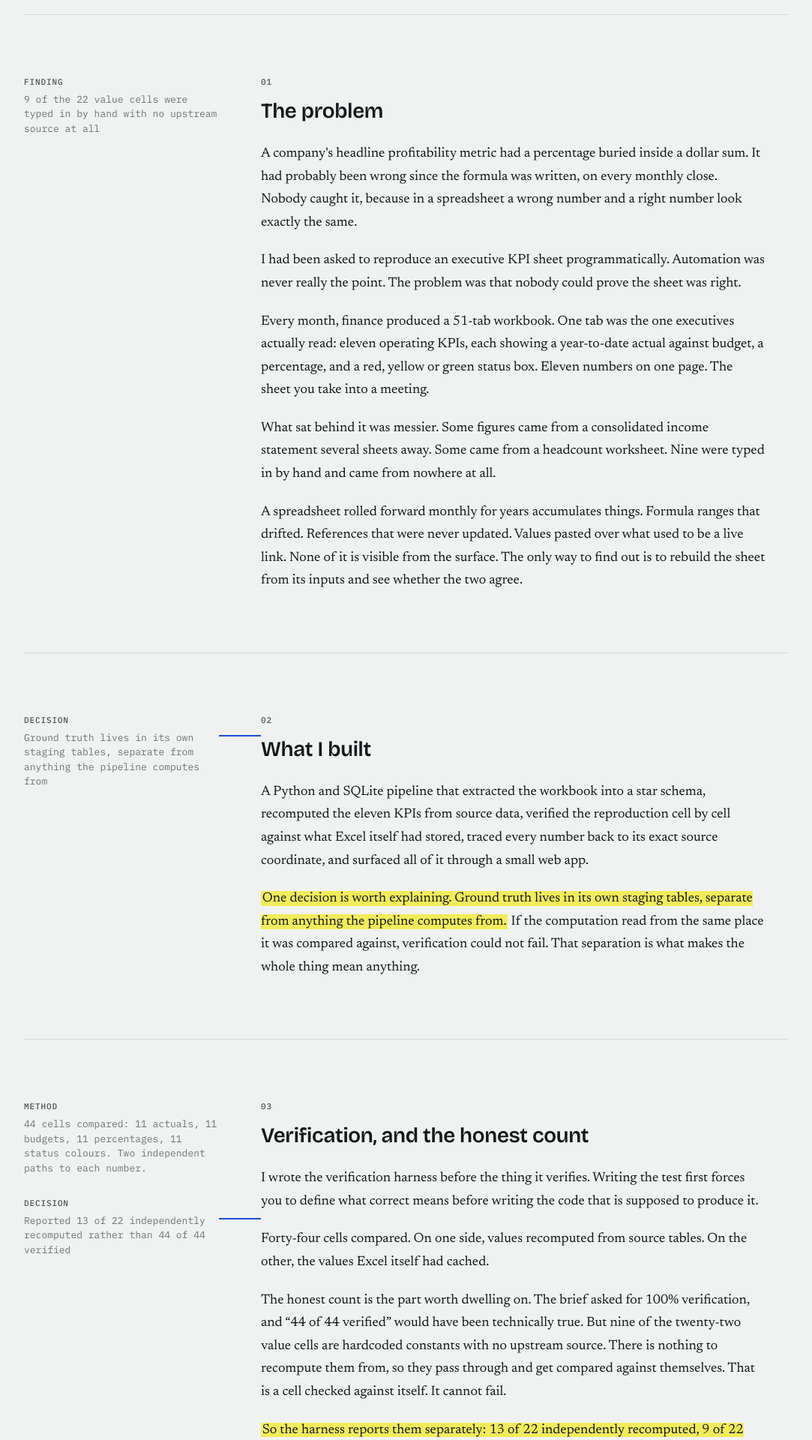
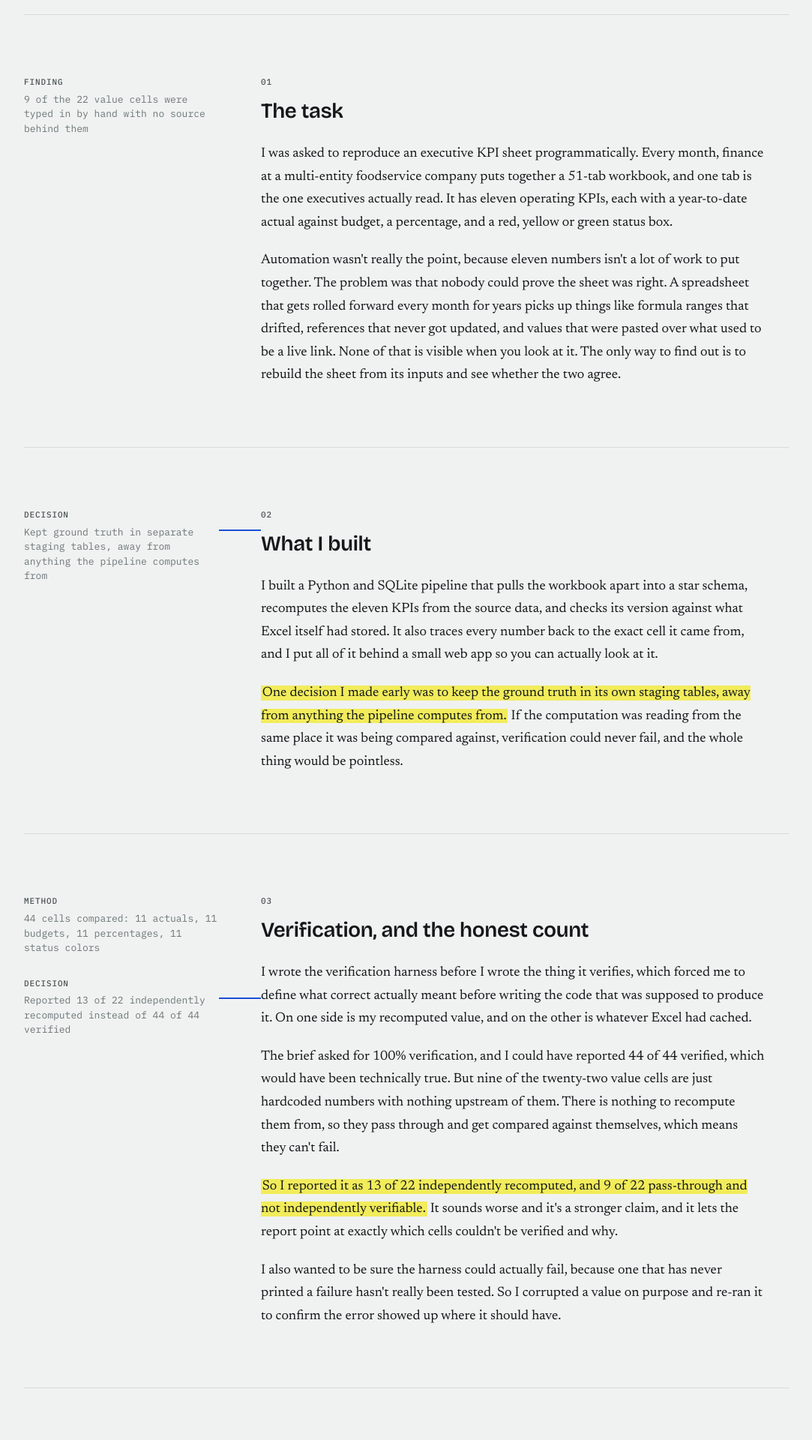
Before and after one commit to vikramiyer73-spec/vikram-site, a Next.js app: page /work/kpi-audit in a window 1280 px wide. Shown: the part 640-2560 px from the top of the page at 75% size, without its empty margins (98-1181 px from the left). Built offline with nearby package versions, Linux system fonts and the light colour scheme.

Commit message:
Change KPI case study

```diff
--- a/src/app/work/kpi-audit/page.js
+++ b/src/app/work/kpi-audit/page.js
@@ -3,7 +3,7 @@ import { CaseStudyHeader, Step } from "@/components/CaseStudy";
 export const metadata = {
   title: "Rebuilding an executive KPI sheet — Vikram Iyer",
   description:
-    "A company's headline profitability metric had a percentage buried inside a dollar sum. Nobody had caught it, because in a spreadsheet a wrong number looks exactly like a right one.",
+    "Reproducing a monthly executive KPI sheet from its source data to find out whether it was right.",
 };
 
 export default function KpiAudit() {
@@ -13,7 +13,7 @@ export default function KpiAudit() {
         number="02"
         kind="Product"
         title="Rebuilding an Executive KPI Sheet to Find Out If It Was Right"
-        dek="The headline profitability metric had a percentage buried inside a dollar sum. It had probably been wrong since the formula was written."
+        dek="Reproducing a monthly executive KPI sheet from its source data, and what turned up once I could actually check it."
         meta={[
           ["Role", "Solo build"],
           ["Client", "A multi-entity foodservice company"],
@@ -24,43 +24,30 @@ export default function KpiAudit() {
 
       <Step
         number="01"
-        title="The problem"
+        title="The task"
         annotations={[
           {
             type: "FINDING",
-            text: "9 of the 22 value cells were typed in by hand with no upstream source at all",
+            text: "9 of the 22 value cells were typed in by hand with no source behind them",
           },
         ]}
       >
         <p>
-          A company&apos;s headline profitability metric had a percentage buried
-          inside a dollar sum. It had probably been wrong since the formula was
-          written, on every monthly close. Nobody caught it, because in a
-          spreadsheet a wrong number and a right number look exactly the same.
+          I was asked to reproduce an executive KPI sheet programmatically. Every
+          month, finance at a multi-entity foodservice company puts together a
+          51-tab workbook, and one tab is the one executives actually read. It
+          has eleven operating KPIs, each with a year-to-date actual against
+          budget, a percentage, and a red, yellow or green status box.
         </p>
         <p>
-          I had been asked to reproduce an executive KPI sheet programmatically.
-          Automation was never really the point. The problem was that nobody
-          could prove the sheet was right.
-        </p>
-        <p>
-          Every month, finance produced a 51-tab workbook. One tab was the one
-          executives actually read: eleven operating KPIs, each showing a
-          year-to-date actual against budget, a percentage, and a red, yellow or
-          green status box. Eleven numbers on one page. The sheet you take into a
-          meeting.
-        </p>
-        <p>
-          What sat behind it was messier. Some figures came from a consolidated
-          income statement several sheets away. Some came from a headcount
-          worksheet. Nine were typed in by hand and came from nowhere at all.
-        </p>
-        <p>
-          A spreadsheet rolled forward monthly for years accumulates things.
-          Formula ranges that drifted. References that were never updated. Values
-          pasted over what used to be a live link. None of it is visible from the
-          surface. The only way to find out is to rebuild the sheet from its
-          inputs and see whether the two agree.
+          Automation wasn&apos;t really the point, because eleven numbers
+          isn&apos;t a lot of work to put together. The problem was that nobody
+          could prove the sheet was right. A spreadsheet that gets rolled forward
+          every month for years picks up things like formula ranges that
+          drifted, references that never got updated, and values that were pasted
+          over what used to be a live link. None of that is visible when you look
+          at it. The only way to find out is to rebuild the sheet from its inputs
+          and see whether the two agree.
         </p>
       </Step>
 
@@ -70,25 +57,25 @@ export default function KpiAudit() {
         annotations={[
           {
             type: "DECISION",
-            text: "Ground truth lives in its own staging tables, separate from anything the pipeline computes from",
+            text: "Kept ground truth in separate staging tables, away from anything the pipeline computes from",
           },
         ]}
       >
         <p>
-          A Python and SQLite pipeline that extracted the workbook into a star
-          schema, recomputed the eleven KPIs from source data, verified the
-          reproduction cell by cell against what Excel itself had stored, traced
-          every number back to its exact source coordinate, and surfaced all of
-          it through a small web app.
+          I built a Python and SQLite pipeline that pulls the workbook apart into
+          a star schema, recomputes the eleven KPIs from the source data, and
+          checks its version against what Excel itself had stored. It also traces
+          every number back to the exact cell it came from, and I put all of it
+          behind a small web app so you can actually look at it.
         </p>
         <p>
           <mark>
-            One decision is worth explaining. Ground truth lives in its own
-            staging tables, separate from anything the pipeline computes from.
+            One decision I made early was to keep the ground truth in its own
+            staging tables, away from anything the pipeline computes from.
           </mark>{" "}
-          If the computation read from the same place it was compared against,
-          verification could not fail. That separation is what makes the whole
-          thing mean anything.
+          If the computation was reading from the same place it was being
+          compared against, verification could never fail, and the whole thing
+          would be pointless.
         </p>
       </Step>
 
@@ -98,92 +85,84 @@ export default function KpiAudit() {
         annotations={[
           {
             type: "METHOD",
-            text: "44 cells compared: 11 actuals, 11 budgets, 11 percentages, 11 status colours. Two independent paths to each number.",
+            text: "44 cells compared: 11 actuals, 11 budgets, 11 percentages, 11 status colors",
           },
           {
             type: "DECISION",
-            text: "Reported 13 of 22 independently recomputed rather than 44 of 44 verified",
+            text: "Reported 13 of 22 independently recomputed instead of 44 of 44 verified",
           },
         ]}
       >
         <p>
-          I wrote the verification harness before the thing it verifies. Writing
-          the test first forces you to define what correct means before writing
-          the code that is supposed to produce it.
+          I wrote the verification harness before I wrote the thing it verifies,
+          which forced me to define what correct actually meant before writing
+          the code that was supposed to produce it. On one side is my recomputed
+          value, and on the other is whatever Excel had cached.
         </p>
         <p>
-          Forty-four cells compared. On one side, values recomputed from source
-          tables. On the other, the values Excel itself had cached.
-        </p>
-        <p>
-          The honest count is the part worth dwelling on. The brief asked for
-          100% verification, and &ldquo;44 of 44 verified&rdquo; would have been
-          technically true. But nine of the twenty-two value cells are hardcoded
-          constants with no upstream source. There is nothing to recompute them
-          from, so they pass through and get compared against themselves. That is
-          a cell checked against itself. It cannot fail.
+          The brief asked for 100% verification, and I could have reported 44 of
+          44 verified, which would have been technically true. But nine of the
+          twenty-two value cells are just hardcoded numbers with nothing upstream
+          of them. There is nothing to recompute them from, so they pass through
+          and get compared against themselves, which means they can&apos;t fail.
         </p>
         <p>
           <mark>
-            So the harness reports them separately: 13 of 22 independently
-            recomputed, 9 of 22 pass-through and not independently verifiable.
+            So I reported it as 13 of 22 independently recomputed, and 9 of 22
+            pass-through and not independently verifiable.
           </mark>{" "}
-          Thirteen of twenty-two is a weaker-sounding number and a stronger
-          claim. It also makes the finding land harder, because the report can
-          point at exactly which cells could not be verified and why.
+          It sounds worse and it&apos;s a stronger claim, and it lets the report
+          point at exactly which cells couldn&apos;t be verified and why.
         </p>
         <p>
-          A verification harness that has never printed a failure has not been
-          tested, it has only been run. So I corrupted a value and re-ran it,
-          confirmed the error propagated into the dependent cells and exited
-          nonzero, then confirmed the clean run still passed.
+          I also wanted to be sure the harness could actually fail, because one
+          that has never printed a failure hasn&apos;t really been tested. So I
+          corrupted a value on purpose and re-ran it to confirm the error showed
+          up where it should have.
         </p>
       </Step>
 
       <Step
         number="04"
-        title="What the reproduction found"
+        title="What I found"
         annotations={[
           {
             type: "FINDING",
-            text: "5 defects. Every one of them produces a plausible-looking number and throws no error.",
+            text: "5 defects. All of them produce a number that looks completely fine.",
           },
         ]}
       >
         <p>
-          <strong>A percentage inside a dollar sum.</strong> The adjusted
-          profitability line summed a range that included a ratio sitting among
-          dollar figures. The error was a few cents on several million, which is
-          why nobody noticed. It was also a ratio inside a dollar total, on the
-          headline profitability metric, on every monthly close.
+          Five defects, and the one I liked most was on the headline
+          profitability metric. The adjusted profitability line was summing a
+          range that happened to include a percentage sitting in among the dollar
+          figures. The error came out to a few cents on several million, which is
+          exactly why nobody had ever caught it. But it&apos;s a ratio inside a
+          dollar total on the number executives look at first, and it had
+          probably been wrong since the formula was written.
         </p>
         <p>
-          <strong>A lineage claim that was not true.</strong> One row carried a
-          cell coordinate in its source metadata, so you would assume the value
-          came from that cell. Comparing the two, they differed at the fifteenth
-          digit. Excel stores a live formula result at full precision but caps a
-          typed or pasted value at fifteen significant digits. That gap is
-          exactly the tell. Somebody had pasted the number instead of linking it.
-          The row carried a coordinate as text while holding a snapshot taken at
-          some point and never updated. If the source moved next month, that row
-          would keep the old number and still claim to be the source.
+          Another one was a row that claimed a cell coordinate as its source.
+          When I compared the two values, they differed at the fifteenth digit.
+          Excel stores a live formula result at full precision but caps a typed
+          or pasted value at fifteen significant digits, so that gap told me
+          someone had pasted the number in rather than linking it. The row was
+          carrying a coordinate as text while actually holding a snapshot from
+          some point in the past. If the source moved next month, the row would
+          keep the old number and still claim to be pulling from the source. I
+          checked all 6,700 rows for the same problem and found one more.
         </p>
         <p>
-          I then checked all 6,700 rows for the same problem. One was wrong. I
-          would not have found it without checking every one.
+          What all five have in common is that they produce a number that looks
+          completely fine. Nothing errors out and nothing turns red. The argument
+          for this project is that before rebuilding it, nobody could have told
+          you either way.
         </p>
         <p>
-          The pattern across all five is the same. Each produces a
-          plausible-looking number. None throws an error or turns a cell red. A
-          stray percentage inside a sum, a reference pointing at the wrong month,
-          a blank cell treated as zero, a pasted value wearing a live link&apos;s
-          label. The argument for the project is not that the numbers were wrong.
-          It is that until it was rebuilt, nobody could have told.
-        </p>
-        <p>
-          The rule throughout was to reproduce the number exactly and report the
-          defect separately. Fixing a defect would have broken verification, and
-          a reproduction that quietly corrects its source is not a reproduction.
+          I kept a rule throughout of reproducing the number exactly and
+          reporting the defect separately. Fixing a defect would have broken
+          verification, and a reproduction that quietly corrects its source
+          isn&apos;t really a reproduction anymore.
         </p>
       </Step>
 
@@ -193,120 +172,69 @@ export default function KpiAudit() {
         annotations={[
           {
             type: "FINDING",
-            text: "Each KPI carries two independent percentages. One gets displayed, one decides the colour. They agree on 8 of 11.",
+            text: "Each KPI carries two percentages. One gets displayed, one decides the color. They agree on 8 of 11.",
           },
         ]}
       >
         <p>
-          The status colours did not follow the percentage displayed above them.
-          Applying the stated legend to the displayed percentage produced the
-          wrong colour on three of the eleven KPIs.
+          The status colors didn&apos;t follow the percentage displayed above
+          them. Applying the stated legend to the displayed percentage gave the
+          wrong color on three of the eleven KPIs.
         </p>
         <p>
-          The colours actually follow a second percentage that never appears on
-          the sheet. It is a direction-normalized attainment, where
-          lower-is-better metrics invert the ratio. Applied that way, all fifteen
-          fills reproduce exactly.
-        </p>
-        <p>
-          So each KPI carries two independent percentages. One gets displayed and
-          one decides the colour. They agree for eight of the eleven, which is
-          exactly what makes collapsing them into one number so tempting and so
-          wrong.
+          It turned out the colors follow a second percentage that never appears
+          on the sheet at all, where lower-is-better metrics invert the ratio.
+          Applied that way, all fifteen fills reproduce exactly. So each KPI
+          carries two independent percentages, one that gets displayed and one
+          that decides the color, and they happen to agree on eight of the
+          eleven. That is what makes collapsing them into a single number so
+          tempting and so wrong.
         </p>
       </Step>
 
       <Step
         number="06"
-        title="Being honest about scope"
+        title="What I got wrong"
         annotations={[
           {
             type: "FINDING",
-            text: "48-row lineage matrix. 26 chains fully traced, 13 truncated at the scope boundary and previously marked complete.",
+            text: "Twice on this project, something I concluded by reasoning got corrected once I actually instrumented it",
           },
         ]}
       >
         <p>
-          The lineage matrix traces every cell back toward its source, but the
-          recursion stops at the ingestion boundary. The problem was that a chain
-          which stopped looked exactly like a chain that ended, so a reader would
-          take a truncated row for a raw input.
+          I found a bug in a helper function, looked at it, decided the
+          problematic case couldn&apos;t actually be reached, and wrote it up as
+          a non-issue. Then I added a guard so it would fail loudly if that ever
+          changed. It fired immediately. The case was reachable on every single
+          run, it had just been returning an empty result, which hid the problem.
         </p>
         <p>
-          Adding an explicit status column, marking each chain as either fully
-          traced or truncated at the boundary, surfaced thirteen rows that had
-          been silently marked complete.
-        </p>
-        <p>
-          A matrix that overstates its own depth is more dangerous than one that
-          admits a boundary, because a reader cannot tell which claims to trust.
+          Looking back, my mistake was reading the absence of an effect as the
+          absence of a call. That happened twice on this project, where something
+          I had concluded by reasoning about the code got corrected once I
+          actually instrumented it. It&apos;s a decent argument for adding guards
+          you&apos;re confident will never fire.
         </p>
       </Step>
 
-      <Step
-        number="07"
-        title="What I got wrong"
-        annotations={[
-          {
-            type: "FINDING",
-            text: "Twice on this project, a conclusion reached by inference was corrected by instrumentation.",
-          },
-        ]}
-      >
+      <Step number="07" title="What it didn't do, and what's next">
         <p>
-          I found a latent bug in a helper function, audited it, concluded the
-          problematic case was unreachable, and documented it as a non-issue.
-          Then I added a guard so it would fail loudly if scope ever changed. The
-          guard fired immediately. The case was reachable on every run. It had
-          merely been returning an empty result, which masked the mismatch.
+          This didn&apos;t automate away some huge recurring task. Eleven numbers
+          were never the bottleneck, and I don&apos;t have a figure for hours
+          saved. What it produced was an auditable version of a sheet that
+          couldn&apos;t be checked before, plus five defects in it.
         </p>
         <p>
-          The reasoning error is worth naming. Absence of an effect got read as
-          absence of a call. Twice on this project a conclusion reached by
-          inference was corrected by instrumentation. That is the argument for
-          adding guards you expect never to fire.
-        </p>
-        <p>
-          Earlier I had also papered over a discrepancy with a floating-point
-          tolerance. It passed, and it would have been defensible in a write-up.
-          It was also six orders of magnitude looser than the difference it
-          absorbed. Going after the cause instead turned a papered-over gap into
-          the project&apos;s best finding, and removed the last tolerance from
-          the project.
-        </p>
-      </Step>
-
-      <Step number="08" title="What it did not do">
-        <p>
-          The project did not automate away a large recurring task. Eleven
-          numbers were never the bottleneck, and I do not have a figure for
-          manual effort saved. What it produced was an auditable version of a
-          sheet that previously could not be checked, plus five defects in it.
-        </p>
-      </Step>
-
-      <Step
-        number="09"
-        title="What is next"
-        annotations={[
-          {
-            type: "METHOD",
-            text: "Immutable snapshots, so a trial balance as of a given date becomes a fixed thing that can be verified the same way a cell coordinate is now",
-          },
-        ]}
-      >
-        <p>
-          The next phase pulls financial data directly from the company&apos;s
-          ERP rather than from the workbook. That breaks an assumption the whole
-          project rests on. Every guarantee here depends on the source being
-          static. Excel does not change between runs, so reproducing it exactly
-          is well defined. A live database changes while you read it, and
-          verification has nothing fixed to check against.
-        </p>
-        <p>
-          The approach that preserves the model is immutable snapshots. The trial
-          balance as of a given date becomes a fixed thing that can be verified
-          and traced the same way a cell coordinate is now.
+          The next phase pulls financial data straight from the company&apos;s
+          ERP instead of the workbook, which breaks the assumption the whole
+          thing rests on. Every guarantee here depends on the source being
+          static. Excel doesn&apos;t change between runs, so reproducing it
+          exactly is a well-defined thing to do. A live database changes while
+          you&apos;re reading it, so verification has nothing fixed to check
+          against. The way to keep the model working is immutable snapshots, so
+          that the trial balance as of a given date becomes a fixed thing I can
+          verify and trace the same way a cell coordinate works now.
         </p>
       </Step>
     </main>
```
